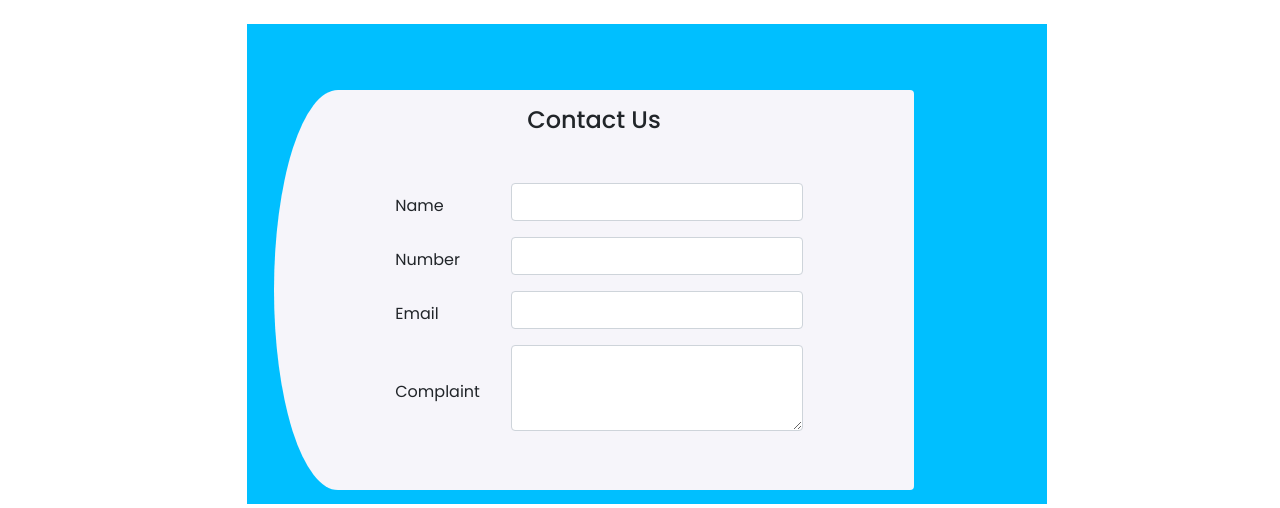
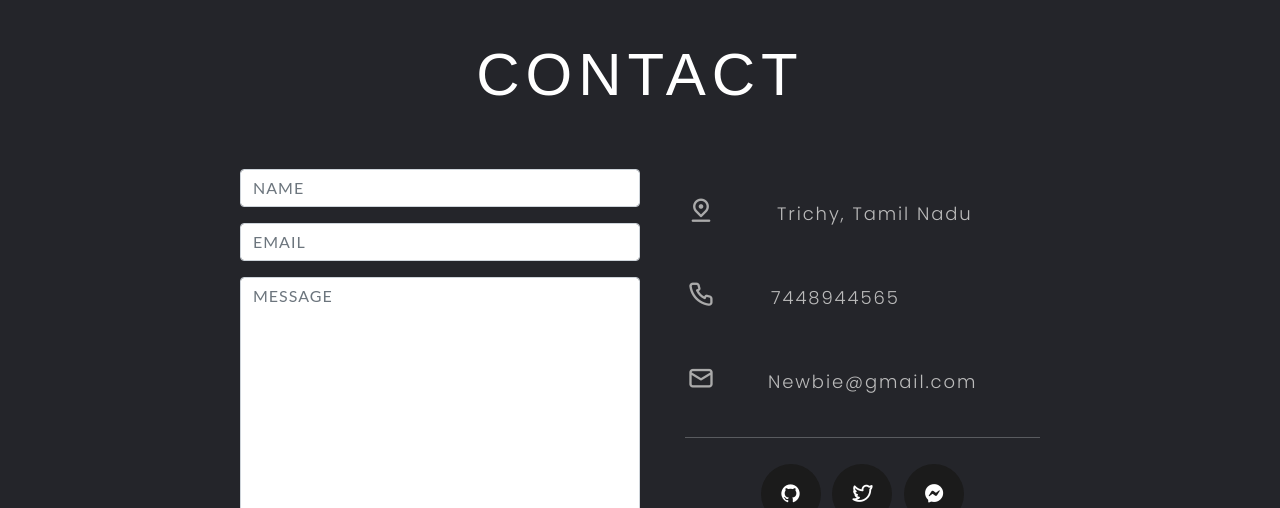
Before and after one commit to Pursoth1815/Pet-Shop, a Django app: page /contact in a window 1280 px wide. Shown: the part 86-594 px from the top of the page. Run offline with Django 4.2, Linux system fonts and the light colour scheme; grey boxes are pictures that could not be loaded.

Commit message:
https://github.com/Pursoth1815/Pet-Shop.git

```diff
--- a/shop/admin.py
+++ b/shop/admin.py
@@ -14,3 +14,4 @@ from .models import *
 
 admin.site.register(Catagory)
 admin.site.register(Product)
+admin.site.register(Contact)
--- a/shop/templates/shop/contact.html
+++ b/shop/templates/shop/contact.html
@@ -5,76 +5,124 @@
 {% block content %}
 <link rel="stylesheet" href="{% static 'css/contact.css' %}" />
 
-<div class="container">
-  <div class="box mt-lg-4"></div>
-  <div class="d-flex justify-content-center p-3 border-light">
-    <div class="card text-dark custom-card w-50 h-50">
-      <div class="card-body">
-        <h4 class="card-title text-center mb-lg-5">Contact Us</h4>
-        <div class="row">
-          <div class="col-lg-6">
-            <div class="mb-lg-3">
-              <input
-                type="email"
-                class="form-control mb-lg-3"
-                name=""
-                id=""
-                aria-describedby="emailHelpId"
-                placeholder=""
-              />
-            </div>
-          </div>
-          <div class="col-lg-2">
-            <label for="" class="form-label"> Name</label>
+<!-- prettier-ignore -->
+{% include 'shop/inc/message.html' %}
+
+<div class="containers">
+  <section id="contact">
+    <h1 class="section-header">Contact</h1>
+
+    <div class="contact-wrapper">
+      <!-- Left contact page -->
+
+      <form id="contact-form" class="form-horizontal" role="form" method="post">
+        {% csrf_token %}
+        <div class="form-group mb-3">
+          <div class="col-sm-12">
+            <input
+              type="text"
+              class="form-control"
+              id="name"
+              placeholder="NAME"
+              name="name"
+              value=""
+              required
+            />
           </div>
         </div>
-        <div class="row">
-          <div class="col-lg-6">
-            <div class="mb-lg-3">
-              <input
-                type="text"
-                class="form-control mb-lg-3"
-                name=""
-                id=""
-                aria-describedby="emailHelpId"
-                placeholder=""
-              />
-            </div>
-          </div>
-          <div class="col-lg-2">
-            <label for="" class="form-label"> Number</label>
+
+        <div class="form-group mb-3">
+          <div class="col-sm-12">
+            <input
+              type="email"
+              class="form-control"
+              id="email"
+              placeholder="EMAIL"
+              name="email"
+              value=""
+              required
+            />
           </div>
         </div>
-        <div class="row">
-          <div class="col-lg-6">
-            <div class="mb-lg-3">
-              <input
-                type="text"
-                class="form-control mb-lg-3"
-                name=""
-                id=""
-                aria-describedby="emailHelpId"
-                placeholder=""
-              />
-            </div>
+
+        <textarea
+          class="form-control"
+          rows="10"
+          placeholder="MESSAGE"
+          name="message"
+          required
+        ></textarea>
+
+        <button
+          class="btn btn-primary send-button"
+          id="submit"
+          type="submit"
+          value="SEND"
+        >
+          <div class="alt-send-button">
+            <i class="ul uil-location-arrow"></i
+            ><span class="send-text">SEND</span>
           </div>
-          <div class="col-lg-2">
-            <label for="" class="form-label"> Email</label>
-          </div>
-        </div>
-        <div class="row">
-          <div class="col-lg-6">
-            <div class="mb-lg-3">
-              <textarea class="form-control" name="" id="" rows="3"></textarea>
-            </div>
-          </div>
-          <div class="col-lg-2">
-            <label for="" class="form-label"> Complaint</label>
-          </div>
+        </button>
+      </form>
+
+      <!-- Left contact page -->
+
+      <div class="direct-contact-container">
+        <ul class="contact-list">
+          <li class="list-item">
+            <i class="ul uil-location-pin-alt fs-3"
+              ><span class="contact-text place">Trichy, Tamil Nadu</span></i
+            >
+          </li>
+
+          <li class="list-item">
+            <i class="ul uil-phone-alt fs-3"
+              ><span class="contact-text phone"
+                ><a href="tel:1-212-555-5555" title="Give me a call"
+                  >7448944565</a
+                ></span
+              ></i
+            >
+          </li>
+
+          <li class="list-item">
+            <i class="ul uil-envelope-alt fs-3"
+              ><span class="contact-text gmail"
+                ><a href="mailto:#" title="Send me an email"
+                  >Newbie@gmail.com</a
+                ></span
+              ></i
+            >
+          </li>
+        </ul>
+
+        <hr class="bg-light" />
+        <ul class="social-media-list">
+          <li>
+            <a href="#" target="_blank" class="contact-icon">
+              <i class="ul uil-github" aria-hidden="true"></i
+            ></a>
+          </li>
+          <li>
+            <a href="#" target="_blank" class="contact-icon">
+              <i class="ul uil-twitter-alt" aria-hidden="true"></i
+            ></a>
+          </li>
+          <li>
+            <a href="#" target="_blank" class="contact-icon">
+              <i class="ul uil-facebook-messenger" aria-hidden="true"></i
+            ></a>
+          </li>
+        </ul>
+        <hr class="bg-light" />
+
+        <div class="copyright">
+          &copy; ALL OF THE RIGHTS RESERVED TO NIEWBIE
         </div>
       </div>
     </div>
-  </div>
+  </section>
 </div>
 
 {% endblock content %}
--- a/shop/views.py
+++ b/shop/views.py
@@ -14,6 +14,19 @@ def home(request):
 
 
 def contact(request):
+    if request.method == 'POST':
+        form = Contact()
+        query = request.POST
+        name = query.get('name')
+        email = query.get('email')
+        message = query.get('message')
+
+        form.name = name
+        form.email = email
+        form.message = message
+        form.save()
+        messages.success(request, "Data Added Sucessfully")
+        return redirect('contact')
     return render(request, "shop/contact.html")
 
 
--- a/static/css/contact.css
+++ b/static/css/contact.css
@@ -7,36 +7,259 @@
     --color-4:#FFB30D;
     --color-5:#24252A;
 }
-.box{
-    position: relative;
-    transform: translate(165px);
+
+.containers {
 	margin: 0;
 	padding: 0;
-    background: var(--color-2);
-    width: 50rem;
-    height: 30rem;
-}
-.custom-card{
-    position: absolute;
-    top: 22%;
-    right: 28.6%;
+	background-color: var(--color-5);
+	padding-bottom: 100px;
 	font-family: 'Poppins', sans-serif;
-    background: var(--color-1);
-    border-style: none;
-    border-bottom-left-radius: 10% 50%;
-    border-top-left-radius: 10% 50%;
   }
 
-.row{
-    display: flex;
-    flex-direction: row-reverse;
-    align-items: center;
-    justify-content: center;
+#contact {
+	width: 100%;
+	height: 100%;
   }
 
-input[type='email'], input[type='text']{
-    margin-left: 10px;
+  .section-header {
+	text-align: center;
+	margin: 0 auto;
+	padding: 40px 0;
+	font: 300 60px 'Oswald', sans-serif;
+	color: #fff;
+	text-transform: uppercase;
+	letter-spacing: 6px;
   }
-textarea{
-    margin-left: 10px;
+
+  .contact-wrapper {
+	display: flex;
+	flex-direction: row;
+	justify-content: space-between;
+	margin: 0 auto;
+	padding: 20px;
+	position: relative;
+	max-width: 840px;
   }
+
+  /* Left contact page */
+  .form-horizontal {
+	/*float: left;*/
+	max-width: 400px;
+	font-family: 'Lato';
+	font-weight: 400;
+  }
+
+  .form-control,
+  textarea {
+	max-width: 400px;
+	color: var(--color-5);
+	letter-spacing: 1px;
+  }
+
+  .send-button {
+	margin-top: 15px;
+	height: 34px;
+	width: 400px;
+	overflow: hidden;
+	transition: all .2s ease-in-out;
+  }
+
+  .alt-send-button {
+	width: 400px;
+	height: 34px;
+	transition: all .2s ease-in-out;
+  }
+
+  .send-text {
+	display: block;
+	margin-top: 10px;
+	font: 700 12px 'Lato', sans-serif;
+	letter-spacing: 2px;
+  }
+
+  .alt-send-button:hover {
+	transform: translate3d(0px, -29px, 0px);
+  }
+
+  /* Begin Right Contact Page */
+  .direct-contact-container {
+	max-width: 400px;
+  }
+
+  /* Location, Phone, Email Section */
+  .contact-list {
+	list-style-type: none;
+	margin-left: -30px;
+	padding-right: 20px;
+  }
+
+  .list-item {
+	line-height: 3;
+	color: #aaa;
+  }
+
+  .contact-text {
+	font: 300 18px 'Poppins', sans-serif;
+	letter-spacing: 1.9px;
+	color: #bbb;
+  }
+
+  .place {
+	margin-left: 62px;
+  }
+
+  .phone {
+	margin-left: 56px;
+  }
+
+  .gmail {
+	margin-left: 53px;
+  }
+
+  .contact-text a {
+	color: #bbb;
+	text-decoration: none;
+	transition-duration: 0.2s;
+  }
+
+  .contact-text a:hover {
+	color: #fff;
+	text-decoration: none;
+  }
+
+
+  /* Social Media Icons */
+  .social-media-list {
+	position: relative;
+	font-size: 22px;
+	text-align: center;
+	width: 100%;
+	margin: 0 auto;
+	padding: 0;
+  }
+
+  .social-media-list li a {
+	color: #fff;
+  }
+
+  .social-media-list li {
+	position: relative;
+	display: inline-block;
+	height: 60px;
+	width: 60px;
+	margin: 10px 3px;
+	line-height: 60px;
+	border-radius: 50%;
+	color: #fff;
+	background-color: rgb(27,27,27);
+	cursor: pointer;
+	transition: all .2s ease-in-out;
+  }
+
+  .social-media-list li:after {
+	content: '';
+	position: absolute;
+	top: 0;
+	left: 0;
+	width: 60px;
+	height: 60px;
+	line-height: 60px;
+	border-radius: 50%;
+	opacity: 0;
+	box-shadow: 0 0 0 1px #fff;
+	transition: all .2s ease-in-out;
+  }
+
+  .social-media-list li:hover {
+	background-color: #fff;
+  }
+
+  .social-media-list li:hover:after {
+	opacity: 1;
+	transform: scale(1.12);
+	transition-timing-function: cubic-bezier(0.37,0.74,0.15,1.65);
+  }
+
+  .social-media-list li:hover a {
+	color: #000;
+  }
+
+  .copyright {
+	font: 200 14px 'Oswald', sans-serif;
+	color: #555;
+	letter-spacing: 1px;
+	text-align: center;
+  }
+
+  hr {
+	border-color: rgba(255,255,255,.6);
+  }
+
+  /* Begin Media Queries*/
+  @media screen and (max-width: 850px) {
+	.contact-wrapper {
+	  display: flex;
+	  flex-direction: column;
+	}
+	.direct-contact-container, .form-horizontal {
+	  margin: 0 auto;
+	}
+
+	.direct-contact-container {
+	  margin-top: 60px;
+	  max-width: 300px;
+	}
+	.social-media-list li {
+	  height: 60px;
+	  width: 60px;
+	  line-height: 60px;
+	}
+	.social-media-list li:after {
+	  width: 60px;
+	  height: 60px;
+	  line-height: 60px;
+	}
+  }
+
+  @media screen and (max-width: 569px) {
+
+	.direct-contact-container, .form-wrapper {
+	  float: none;
+	  margin: 0 auto;
+	}
+	.form-control, textarea {
+
+	  margin: 0 auto;
+	}
+
+
+	.name, .email, textarea {
+	  width: 280px;
+	}
+
+	.direct-contact-container {
+	  margin-top: 60px;
+	  max-width: 280px;
+	}
+	.social-media-list {
+	  left: 0;
+	}
+	.social-media-list li {
+	  height: 55px;
+	  width: 55px;
+	  line-height: 55px;
+	  font-size: 2rem;
+	}
+	.social-media-list li:after {
+	  width: 55px;
+	  height: 55px;
+	  line-height: 55px;
+	}
+
+  }
+
+  @media screen and (max-width: 410px) {
+	.send-button {
+	  width: 99%;
+	}
+  }
```
Also changed, not shown: shop/models.py (+13 -2 lines), ReadmeBackend.txt, shop/migrations/0002_contact_rename_category_product_catagory_and_more.py (added), static/uploads/202207262244562.jpg (added). Lines whose indentation alone changed are shown as unchanged.
